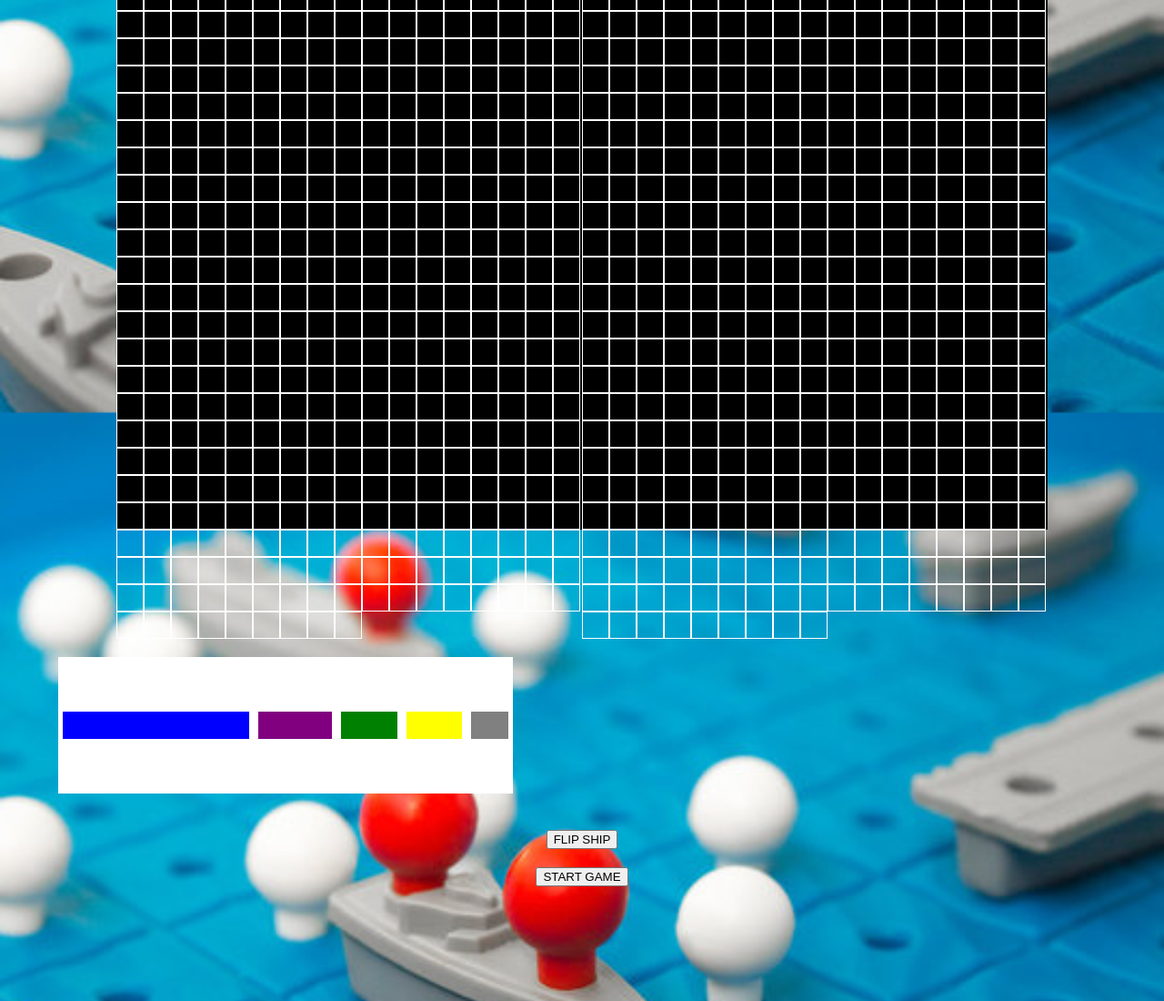
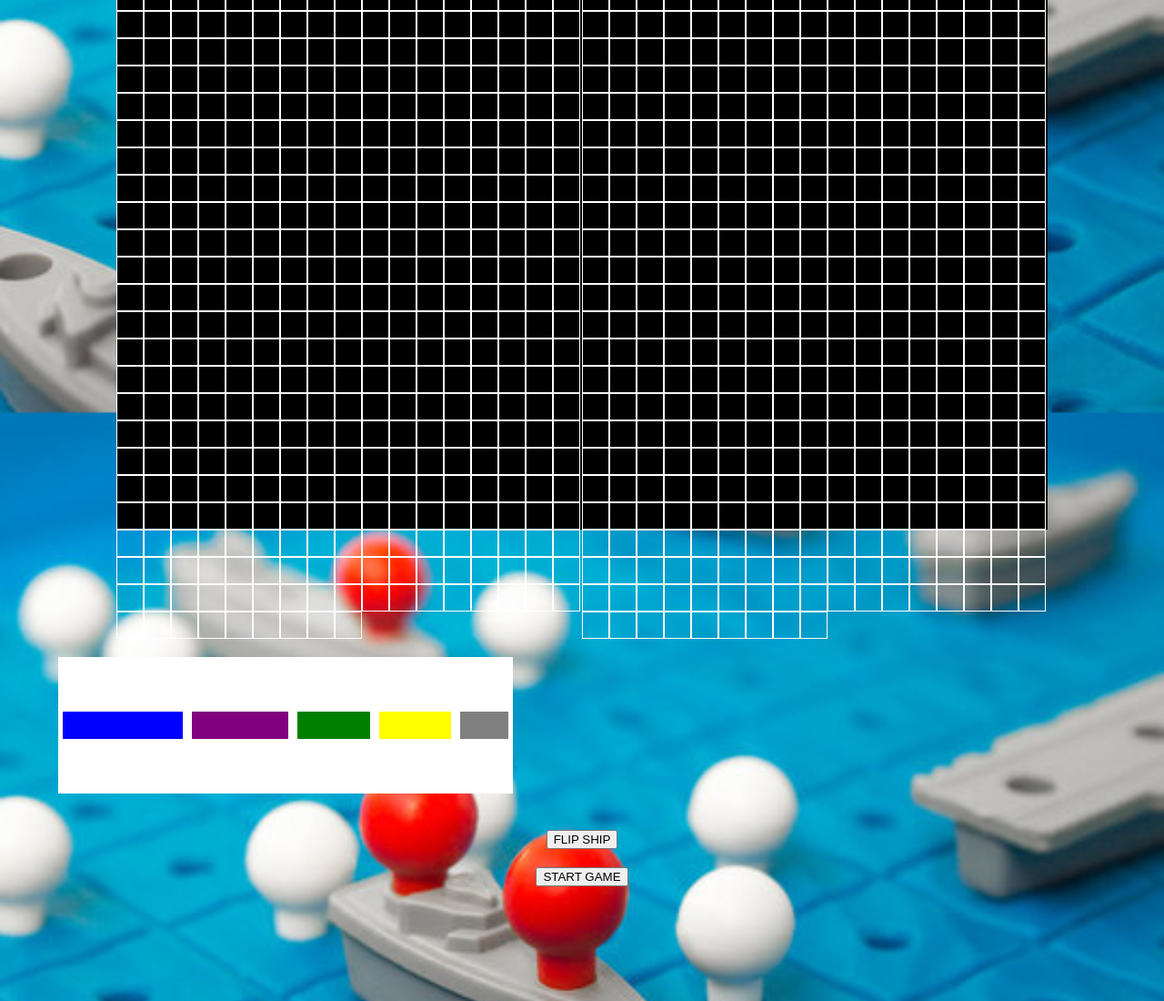
Before and after one commit to RikkieBobby/JS-battle-ship, a plain HTML site: page index.html in a window 1280 px wide. Shown: the part 400-1500 px from the top of the page at 91% size. Drawn offline with Linux system fonts and the light colour scheme; a web font is replaced by a local one.

Commit message:
add comments to js functions

```diff
--- a/assets/css/style.css
+++ b/assets/css/style.css
@@ -61,7 +61,7 @@ body {
 }
 
 .carrier {
-    width: 300px;
+    width: 150px;
     height: 30px;
     background-color: blue;
     margin: 5px;
--- a/assets/js/script.js
+++ b/assets/js/script.js
@@ -3,7 +3,7 @@ const shipsContainer = document.querySelector('#ships-container')
 const flipButton = document.querySelector('#flip-button')
 
 
-
+// Flip the ships
 // Function which runs a if else statement which targets the children of the 'ships-container',
 // when the flipButton event listener is clicked it calls the flipFunc which rotates the ships 90 degrees and back when clicked again
 let angle = 0
@@ -16,7 +16,12 @@ function flipFunc() {
     }
         shipOptions.forEach(shipOption => shipOption.style.transform = `rotate(${angle}deg)`)
 }
+flipButton.addEventListener('click', flipFunc)
 
+
+
+// Create the game board
+// Function
 const width = 20
 function createGameBoard(user) {
     const gameBoard = document.createElement('div')
@@ -37,5 +42,3 @@ function createGameBoard(user) {
 
 createGameBoard('player')
 createGameBoard('computer')
-
-flipButton.addEventListener('click', flipFunc)
```
